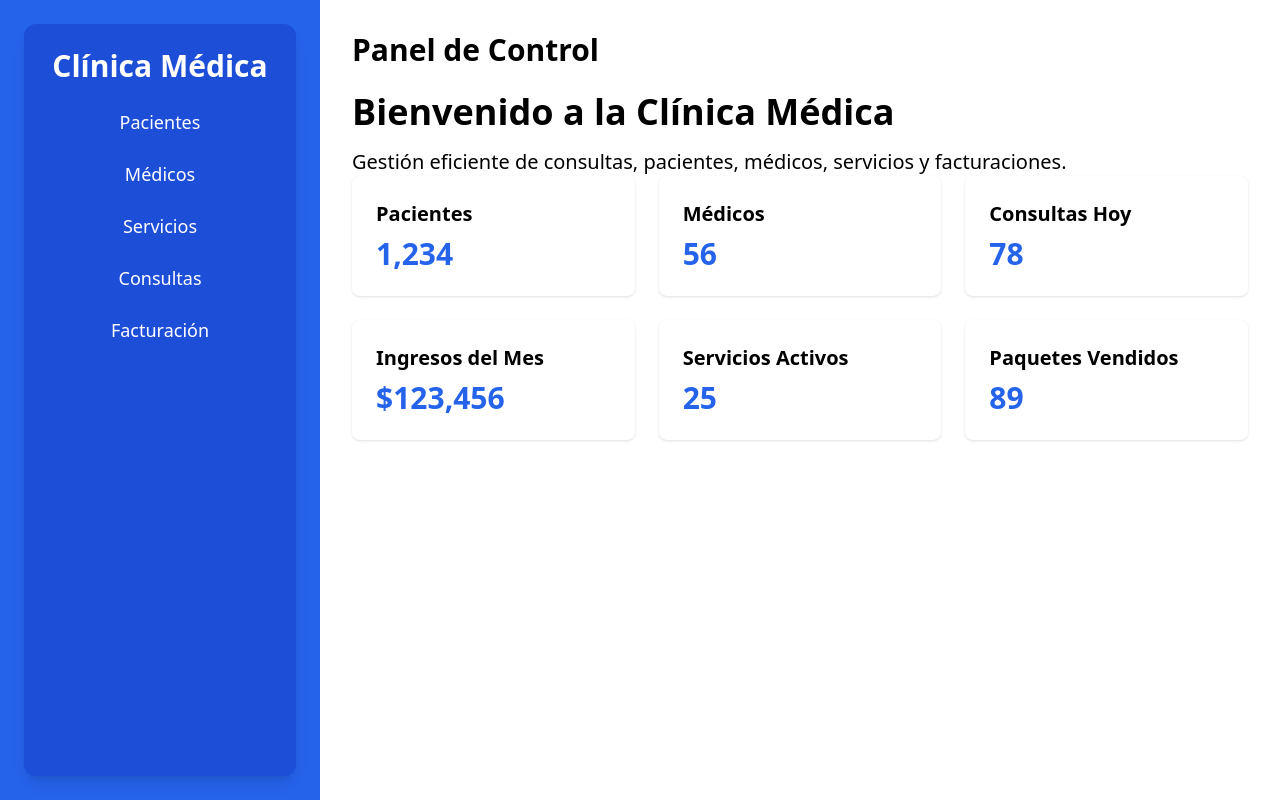
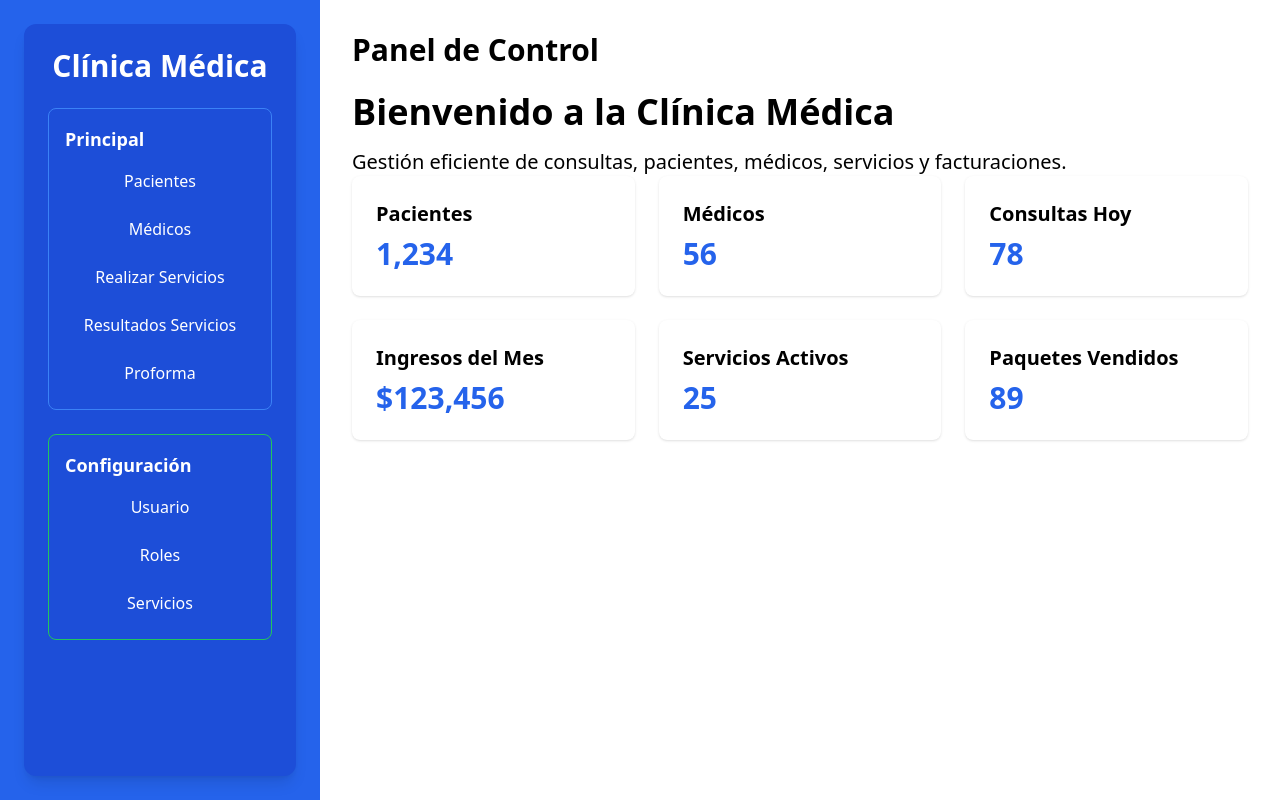
Before and after one commit to evargashe/Frontend, a React (Vite) app: page / in a window 1280 px wide. Built offline with nearby package versions, Linux system fonts and the light colour scheme.

Commit message:
modificar diseño y funcionalidad del navbar

```diff
--- a/src/components/Navbar.jsx
+++ b/src/components/Navbar.jsx
@@ -1,57 +1,129 @@
-import { Link } from "react-router-dom"
+import { Link } from "react-router-dom";
 
 const Navbar = () => {
   return (
     <nav className="bg-blue-700 text-white p-6 shadow-lg h-full rounded-xl max-w-sm mx-auto">
       <div className="flex flex-col items-center space-y-6">
+        {/* Header */}
         <Link to="/" className="text-3xl font-bold text-white hover:text-blue-300 transition-all">
           Clínica Médica
         </Link>
-        <ul className="flex flex-col items-center space-y-6 w-full">
+        {/* Main Menu */}
+        <ul className="flex flex-col items-start space-y-6 w-full">
+          {/* Principal Section */}
+          <li className="w-full border border-blue-500 rounded-lg p-4">
+            <p className="text-lg font-semibold mb-2 w-full truncate group relative">
+              Principal
+              <span className="absolute hidden group-hover:flex bg-gray-800 text-white text-sm px-2 py-1 rounded-lg shadow-lg -top-8 left-0 w-max z-10">
+                Principal
+              </span>
+            </p>
+            <ul className="flex flex-col space-y-2">
               <li>
                 <Link
                   to="/pacientes"
-              className="text-lg hover:bg-blue-600 p-3 rounded-md transition-all hover:text-white w-full text-center"
+                  className="text-base hover:bg-blue-600 p-2 rounded-md transition-all hover:text-white block w-full text-center truncate group relative"
                 >
                   Pacientes
+                  <span className="absolute hidden group-hover:flex bg-gray-800 text-white text-sm px-2 py-1 rounded-lg shadow-lg -top-8 left-0 w-max z-10">
+                    Pacientes
+                  </span>
                 </Link>
               </li>
               <li>
                 <Link
                   to="/medicos"
-              className="text-lg hover:bg-blue-600 p-3 rounded-md transition-all hover:text-white w-full text-center"
+                  className="text-base hover:bg-blue-600 p-2 rounded-md transition-all hover:text-white block w-full text-center truncate group relative"
                 >
                   Médicos
+                  <span className="absolute hidden group-hover:flex bg-gray-800 text-white text-sm px-2 py-1 rounded-lg shadow-lg -top-8 left-0 w-max z-10">
+                    Médicos
+                  </span>
+                </Link>
+              </li>
+              <li>
+                <Link
+                  to="/realizar-servicios"
+                  className="text-base hover:bg-blue-600 p-2 rounded-md transition-all hover:text-white block w-full text-center truncate group relative"
+                >
+                  Realizar Servicios
+                  <span className="absolute hidden group-hover:flex bg-gray-800 text-white text-sm px-2 py-1 rounded-lg shadow-lg -top-8 left-0 w-max z-10">
+                    Realizar Servicios
+                  </span>
+                </Link>
+              </li>
+              <li>
+                <Link
+                  to="/resultados-servicios"
+                  className="text-base hover:bg-blue-600 p-2 rounded-md transition-all hover:text-white block w-full text-center truncate group relative"
+                >
+                  Resultados Servicios
+                  <span className="absolute hidden group-hover:flex bg-gray-800 text-white text-sm px-2 py-1 rounded-lg shadow-lg -top-8 left-0 w-max z-10">
+                    Resultados Servicios
+                  </span>
+                </Link>
+              </li>
+              <li>
+                <Link
+                  to="/proforma"
+                  className="text-base hover:bg-blue-600 p-2 rounded-md transition-all hover:text-white block w-full text-center truncate group relative"
+                >
+                  Proforma
+                  <span className="absolute hidden group-hover:flex bg-gray-800 text-white text-sm px-2 py-1 rounded-lg shadow-lg -top-8 left-0 w-max z-10">
+                    Proforma
+                  </span>
+                </Link>
+              </li>
+            </ul>
+          </li>
+          {/* Configuración Section */}
+          <li className="w-full border border-green-500 rounded-lg p-4">
+            <p className="text-lg font-semibold mb-2 w-full truncate group relative">
+              Configuración
+              <span className="absolute hidden group-hover:flex bg-gray-800 text-white text-sm px-2 py-1 rounded-lg shadow-lg -top-8 left-0 w-max z-10">
+                Configuración
+              </span>
+            </p>
+            <ul className="flex flex-col space-y-2">
+              <li>
+                <Link
+                  to="/usuario"
+                  className="text-base hover:bg-blue-600 p-2 rounded-md transition-all hover:text-white block w-full text-center truncate group relative"
+                >
+                  Usuario
+                  <span className="absolute hidden group-hover:flex bg-gray-800 text-white text-sm px-2 py-1 rounded-lg shadow-lg -top-8 left-0 w-max z-10">
+                    Usuario
+                  </span>
+                </Link>
+              </li>
+              <li>
+                <Link
+                  to="/roles"
+                  className="text-base hover:bg-blue-600 p-2 rounded-md transition-all hover:text-white block w-full text-center truncate group relative"
+                >
+                  Roles
+                  <span className="absolute hidden group-hover:flex bg-gray-800 text-white text-sm px-2 py-1 rounded-lg shadow-lg -top-8 left-0 w-max z-10">
+                    Roles
+                  </span>
                 </Link>
               </li>
               <li>
                 <Link
                   to="/servicios"
-              className="text-lg hover:bg-blue-600 p-3 rounded-md transition-all hover:text-white w-full text-center"
+                  className="text-base hover:bg-blue-600 p-2 rounded-md transition-all hover:text-white block w-full text-center truncate group relative"
                 >
                   Servicios
+                  <span className="absolute hidden group-hover:flex bg-gray-800 text-white text-sm px-2 py-1 rounded-lg shadow-lg -top-8 left-0 w-max z-10">
+                    Servicios
+                  </span>
                 </Link>
               </li>
-          <li>
-            <Link
-              to="/consultas"
-              className="text-lg hover:bg-blue-600 p-3 rounded-md transition-all hover:text-white w-full text-center"
-            >
-              Consultas
-            </Link>
-          </li>
-          <li>
-            <Link
-              to="/facturacion"
-              className="text-lg hover:bg-blue-600 p-3 rounded-md transition-all hover:text-white w-full text-center"
-            >
-              Facturación
-            </Link>
+            </ul>
           </li>
         </ul>
       </div>
     </nav>
-  )
-}
+  );
+};
 
-export default Navbar
+export default Navbar;
```
Lines whose indentation alone changed are shown as unchanged.
